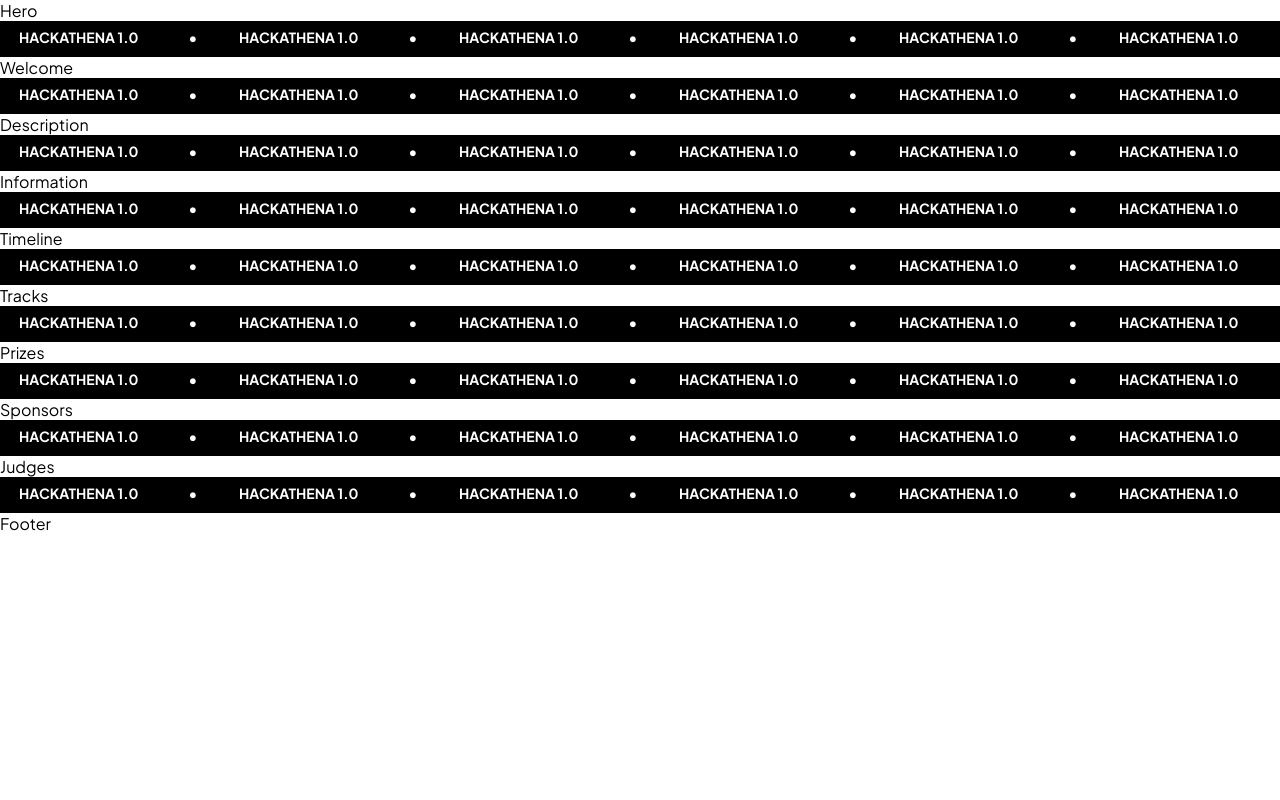
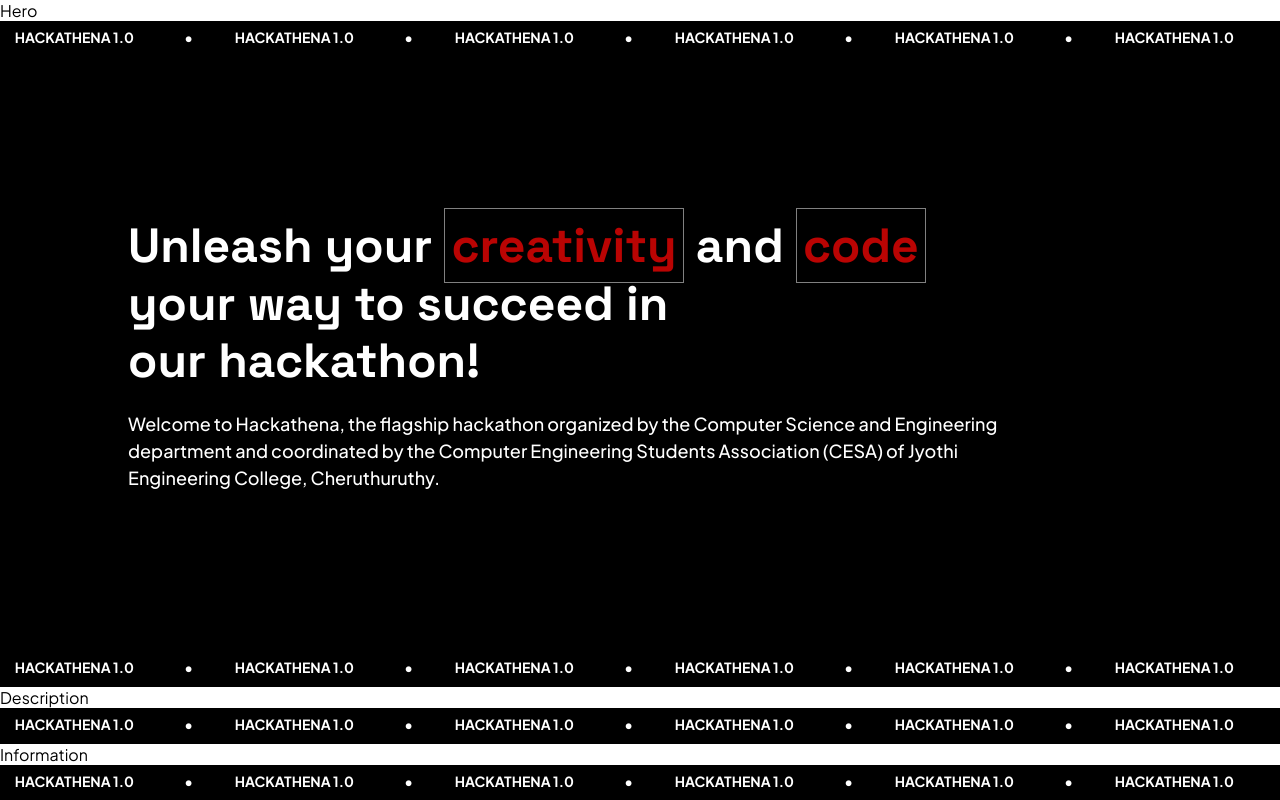
Before and after one commit to ajmalmohad/hackathena, a React (Create React App) app: page / in a window 1280 px wide. Shown: the top 800 px of the page. Built offline with nearby package versions, Linux system fonts and the light colour scheme.

Commit message:
Welcome Section

```diff
--- a/src/index.css
+++ b/src/index.css
@@ -13,7 +13,9 @@
 }
 
 body {
-  margin: 0;
+  margin: 0 auto;
   padding: 0;
   font-family: 'Plus Jakarta Sans', sans-serif;
+  --red: #BA0403;
+  max-width: 2000px;
 }
--- a/src/pages/home/components/Welcome.css
+++ b/src/pages/home/components/Welcome.css
@@ -0,0 +1,50 @@
+.Welcome {
+    background: black;
+    color: white;
+    padding: 160px 10%;
+}
+
+.Welcome h1 {
+    font-family: 'Space Grotesk';
+    font-style: normal;
+    font-weight: 700;
+    font-size: 48px;
+    line-height: 120%;
+    margin-bottom: 20px;
+}
+
+.Welcome h1 span{
+    color: var(--red);
+    padding: 6px;
+    border: 1px solid gray;
+}
+
+.Welcome p {
+    font-family: 'Plus Jakarta Sans';
+    font-style: normal;
+    font-weight: 500;
+    font-size: 18px;
+    line-height: 150%;
+    max-width: 900px;
+}
+
+
+@media only screen and (max-width:1000px){
+    .Welcome {
+        padding: 120px 8%;
+    }
+
+    .Welcome h1 {
+        font-size: 42px;
+    }
+}
+
+@media only screen and (max-width:600px){
+    .Welcome h1 {
+        font-size: 36px;
+    }
+
+    .Welcome p {
+        font-size: 16px;
+    }
+}
--- a/src/pages/home/components/Welcome.js
+++ b/src/pages/home/components/Welcome.js
@@ -3,7 +3,18 @@ import './Welcome.css'
 
 function Welcome() {
   return (
-    <div className='Welcome'>Welcome</div>
+    <div className='Welcome'>
+      <h1 className='heading'>
+        Unleash your <span>creativity</span> and <span>code</span><br />
+        your way to succeed in <br />
+        our hackathon!
+      </h1>
+      <p className='content'>
+        Welcome to Hackathena, the flagship hackathon organized by the Computer Science
+        and Engineering department and coordinated by the Computer Engineering Students
+        Association (CESA) of Jyothi Engineering College, Cheruthuruthy.
+      </p>
+    </div>
   )
 }
 
```
